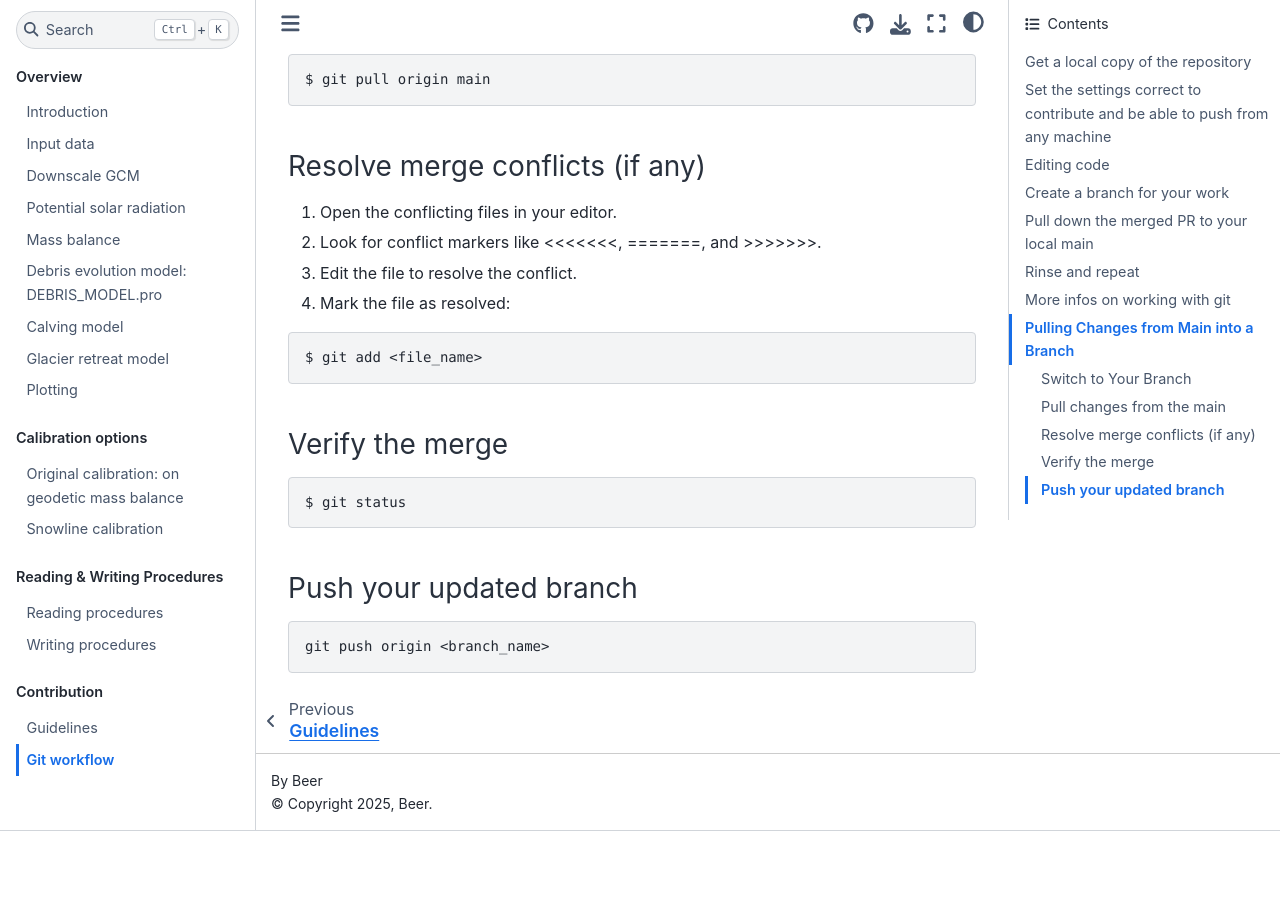
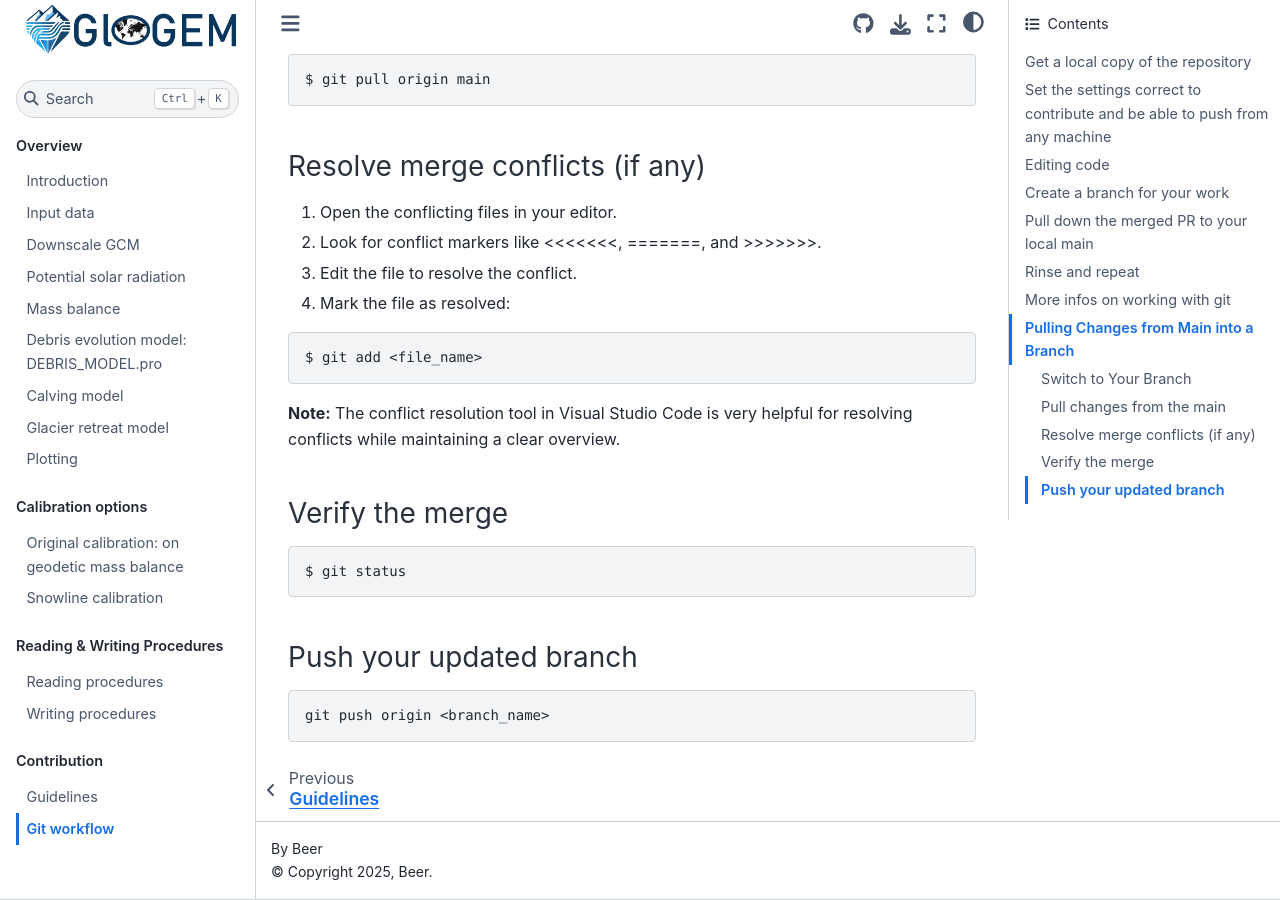
Before and after one commit to eth-vaw-glaciology/GloGEM-doc-temp, a Sphinx documentation site: the page built from docs/source/Git-workflow.md, in a window 1280 px wide and 900 px high, scrolled down 3208 px. Built offline with Sphinx 7.4.7 and the Sphinx Book theme 1.1.4, drawn with Linux system fonts in a browser that asks for light colours; before the commit the page ends 4039 px from its top, so only the background shows below that.

Commit message:
add note about conflict resolution tool in VS code

````diff
--- a/docs/source/Git-workflow.md
+++ b/docs/source/Git-workflow.md
@@ -106,6 +106,8 @@
 $ git add <file_name>
 ```
 
+**Note:** The conflict resolution tool in Visual Studio Code is very helpful for resolving conflicts while maintaining a clear overview.
+
 ### Verify the merge
 ```bash
 $ git status
````
